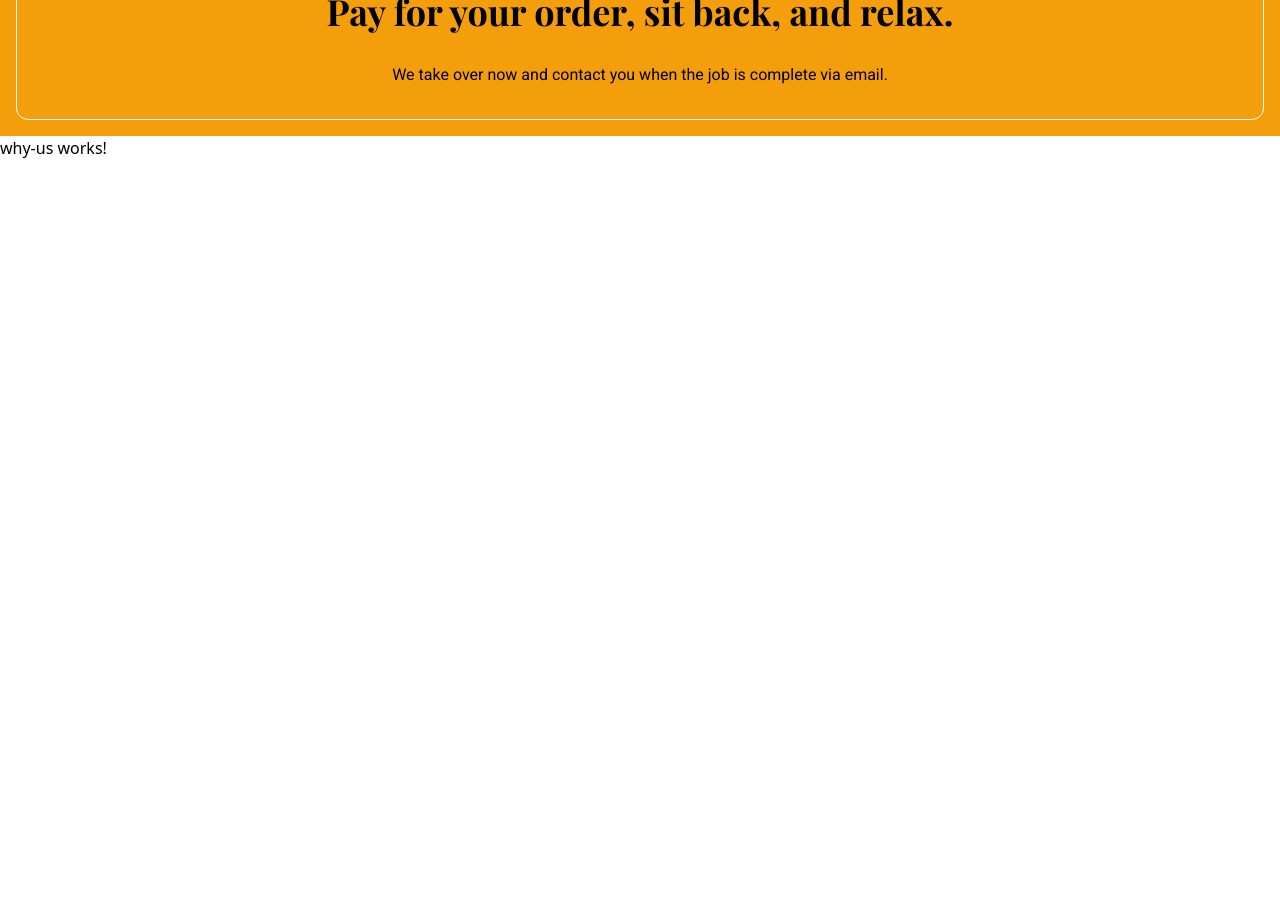
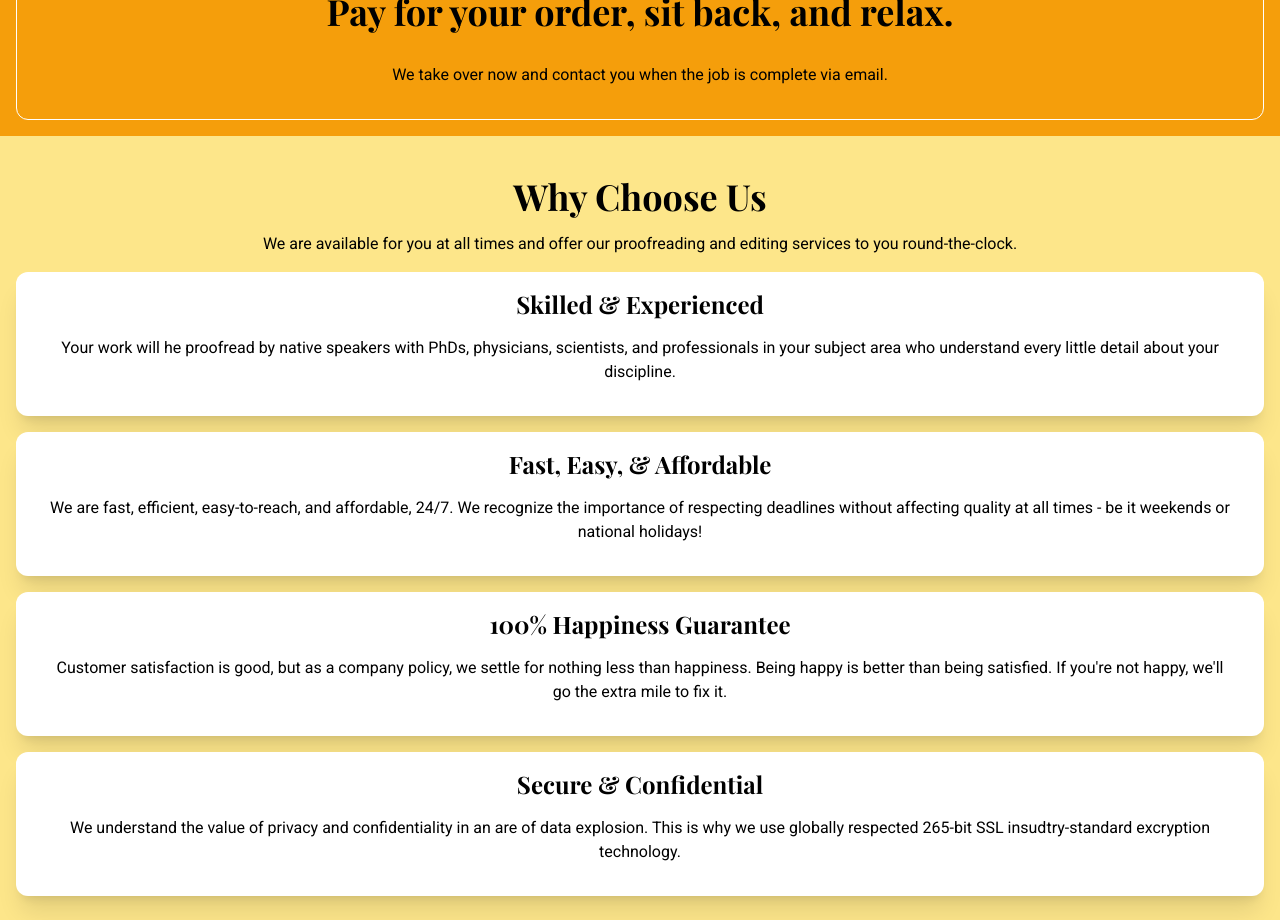
Before and after one commit to alexstray/Editorial-Project, an Angular app: page / in a window 1280 px wide. Shown: the part 4540-5460 px from the top of the page. Before the commit the page ends 4700 px from the top, so only its background shows below. Built offline with nearby package versions, Linux system fonts and the light colour scheme; a web font is replaced by a local one; what tw-elements would draw is missing.

Commit message:
why-us component

```diff
--- a/src/app/components/why-us/why-us.component.html
+++ b/src/app/components/why-us/why-us.component.html
@@ -1 +1,21 @@
-<p>why-us works!</p>
+<div class="flex flex-col py-2 bg-amber-200">
+  <p class="font-playfair text-4xl font-bold text-center mt-8">Why Choose Us</p>
+  <p class="font-roboto text-center m-4">We are available for you at all times and offer our proofreading and editing services to you round-the-clock.</p>
+  <!--cards-->
+  <div class="flex flex-col items-center justify-center rounded-xl mx-4 mb-4 p-4 shadow-xl bg-white">
+    <p class="font-playfair text-2xl font-bold">Skilled & Experienced</p>
+    <p class="font-roboto text-l text-center p-4">Your work will he proofread by native speakers with PhDs, physicians, scientists, and professionals in your subject area who understand every little detail about your discipline.</p>
+  </div>
+  <div class="flex flex-col items-center justify-center rounded-xl mx-4 mb-4 p-4 shadow-xl bg-white">
+    <p class="font-playfair text-2xl font-bold">Fast, Easy, & Affordable</p>
+    <p class="font-roboto text-l text-center p-4">We are fast, efficient, easy-to-reach, and affordable, 24/7. We recognize the importance of respecting deadlines without affecting quality at all times - be it weekends or national holidays!</p>
+  </div>
+  <div class="flex flex-col items-center justify-center rounded-xl mx-4 mb-4 p-4 shadow-xl bg-white">
+    <p class="font-playfair text-2xl font-bold">100% Happiness Guarantee</p>
+    <p class="font-roboto text-l text-center p-4">Customer satisfaction is good, but as a company policy, we settle for nothing less than happiness. Being happy is better than being satisfied. If you're not happy, we'll go the extra mile to fix it.</p>
+  </div>
+  <div class="flex flex-col items-center justify-center rounded-xl mx-4 mb-4 p-4 shadow-xl bg-white">
+    <p class="font-playfair text-2xl font-bold">Secure & Confidential</p>
+    <p class="font-roboto text-l text-center p-4">We understand the value of privacy and confidentiality in an are of data explosion. This is why we use globally respected 265-bit SSL insudtry-standard excryption technology.</p>
+  </div>
+</div>
```
